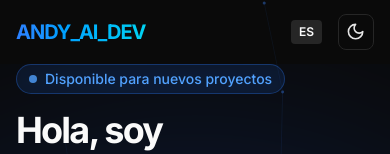
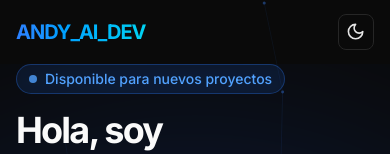
Before and after one commit to Landryx-Gmz/Portfolio, a Next.js app: page / in a window 390 px wide. Shown: the top 154 px of the page. Built offline with nearby package versions, Linux system fonts and the light colour scheme.

Commit message:
feat: add responsive header component with scroll-aware styling and navigation links

```diff
--- a/src/components/layout/header.tsx
+++ b/src/components/layout/header.tsx
@@ -42,10 +42,7 @@ export function Header() {
             </a>
           </nav>
           <div className="flex items-center gap-4">
-            {/* Oportunidad futura para Language Toggle */}
-            <button className="text-xs font-semibold px-2 py-1 rounded bg-neutral-100 dark:bg-neutral-800 hover:bg-neutral-200 dark:hover:bg-neutral-700 transition-colors">
-              ES
-            </button>
+            {/* Language Toggle oculto hasta habilitar i18n (ES/EN) */}
             <ModeToggle />
           </div>
         </div>
```
